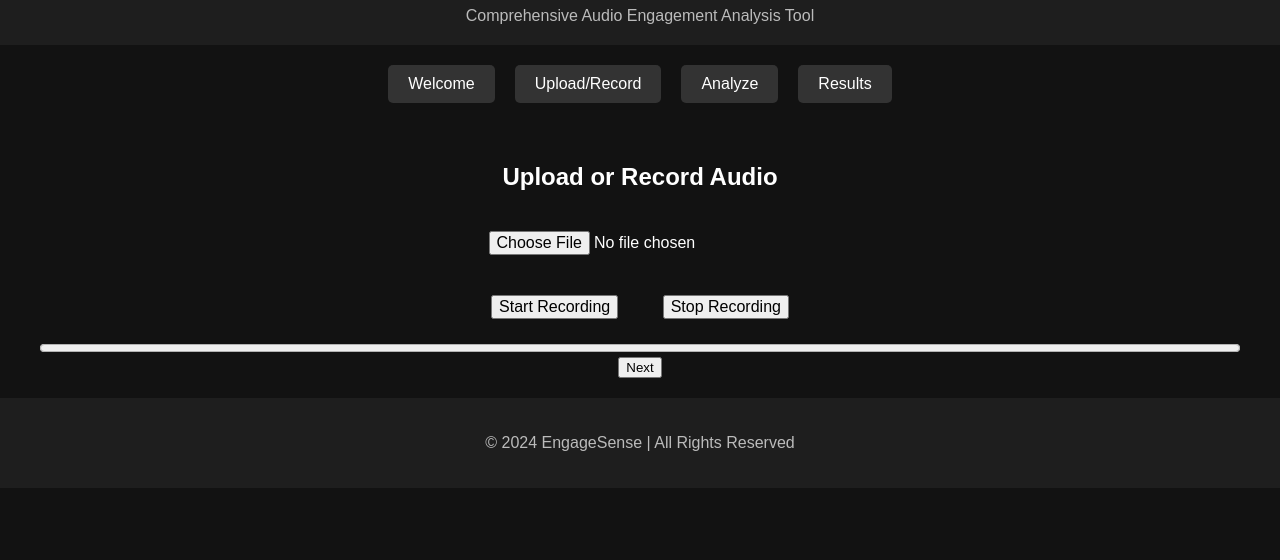
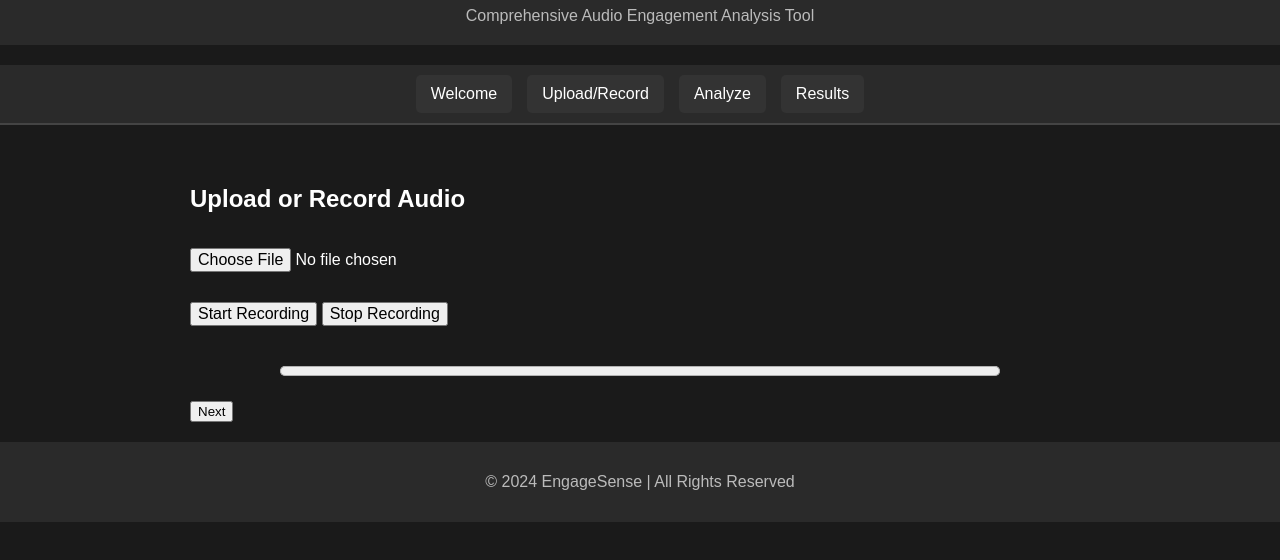
Before and after one commit to LiyamFlx/Engagement_Sense_4.0, a plain HTML site: page index.html in a window 1280 px wide. Both pictures are taken after a click on the button "Upload/Record". Shown: the part 68-628 px from the top of the page. Drawn offline with Linux system fonts and the light colour scheme.

Commit message:
Update index.html

```diff
--- a/index.html
+++ b/index.html
@@ -7,18 +7,18 @@
     <style>
         body {
             margin: 0;
-            font-family: Arial, sans-serif;
-            background-color: #121212;
+            font-family: 'Arial', sans-serif;
+            background-color: #1a1a1a;
             color: #ffffff;
         }
         header {
+            text-align: center;
             padding: 20px;
-            text-align: center;
-            background-color: #1e1e1e;
+            background-color: #2a2a2a;
         }
         header h1 {
+            font-size: 2.5rem;
             margin: 0;
-            font-size: 2.5rem;
         }
         header p {
             margin: 10px 0 0;
@@ -27,23 +27,28 @@
         nav {
             display: flex;
             justify-content: center;
-            gap: 20px;
+            gap: 15px;
             margin: 20px 0;
+            background-color: #2a2a2a;
+            padding: 10px;
+            border-bottom: 2px solid #444;
         }
         nav button {
-            padding: 10px 20px;
-            background-color: #333333;
+            background-color: #333;
+            color: #fff;
             border: none;
             border-radius: 5px;
-            color: #ffffff;
+            padding: 10px 15px;
             cursor: pointer;
             font-size: 1rem;
+            transition: background-color 0.3s ease, transform 0.2s ease;
         }
         nav button:hover {
-            background-color: #555555;
+            background-color: #555;
+            transform: scale(1.05);
         }
         .container {
-            max-width: 1200px;
+            max-width: 900px;
             margin: 0 auto;
             padding: 20px;
         }
@@ -52,9 +57,6 @@
         }
         .screen.active {
             display: block;
-        }
-        .welcome-screen {
-            text-align: center;
         }
         .welcome-screen video {
             max-width: 100%;
@@ -65,8 +67,14 @@
             text-align: center;
         }
         input[type="file"], .audio-controls button {
-            margin: 20px;
+            margin: 15px 0;
             font-size: 1rem;
+        }
+        progress {
+            width: 80%;
+            height: 20px;
+            margin: 20px auto;
+            display: block;
         }
         .chart-container {
             margin: 20px 0;
@@ -78,8 +86,8 @@
         }
         footer {
             text-align: center;
-            padding: 20px;
-            background-color: #1e1e1e;
+            padding: 15px;
+            background-color: #2a2a2a;
             color: #bbbbbb;
         }
     </style>
@@ -96,32 +104,32 @@
         <button onclick="navigateTo('results-screen')">Results</button>
     </nav>
     <div class="container">
-        <div id="welcome-screen" class="screen active welcome-screen">
+        <div id="welcome-screen" class="screen active">
             <h2>Welcome to EngageSense</h2>
             <p>Analyze your audio content and extract actionable insights.</p>
-            <video controls autoplay muted>
+            <video controls>
                 <source src="overview.mp4" type="video/mp4">
                 Your browser does not support the video tag.
             </video>
             <button onclick="navigateTo('audio-upload-screen')">Get Started</button>
         </div>
-        <div id="audio-upload-screen" class="screen audio-upload-screen">
+        <div id="audio-upload-screen" class="screen">
             <h2>Upload or Record Audio</h2>
-            <input type="file" accept=".mp3, .wav" />
+            <input type="file" id="audioFile" accept=".mp3, .wav">
             <div class="audio-controls">
                 <button onclick="startRecording()">Start Recording</button>
                 <button onclick="stopRecording()">Stop Recording</button>
             </div>
-            <progress id="uploadProgress" value="0" max="100" style="width: 100%;"></progress>
+            <progress id="uploadProgress" value="0" max="100"></progress>
             <button onclick="navigateTo('analysis-screen')">Next</button>
         </div>
-        <div id="analysis-screen" class="screen analysis-screen">
+        <div id="analysis-screen" class="screen">
             <h2>Analyzing Audio...</h2>
             <p>Please wait while we process your audio content.</p>
-            <progress id="analysisProgress" value="50" max="100" style="width: 100%;"></progress>
+            <progress id="analysisProgress" value="50" max="100"></progress>
             <button onclick="navigateTo('results-screen')">View Results</button>
         </div>
-        <div id="results-screen" class="screen results-screen">
+        <div id="results-screen" class="screen">
             <h2>Results Summary</h2>
             <div class="chart-container">
                 <canvas id="engagementChart" class="chart"></canvas>
```
